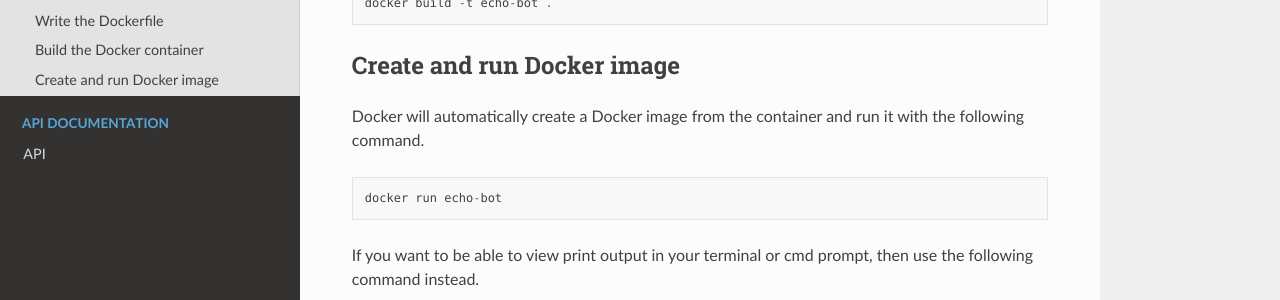
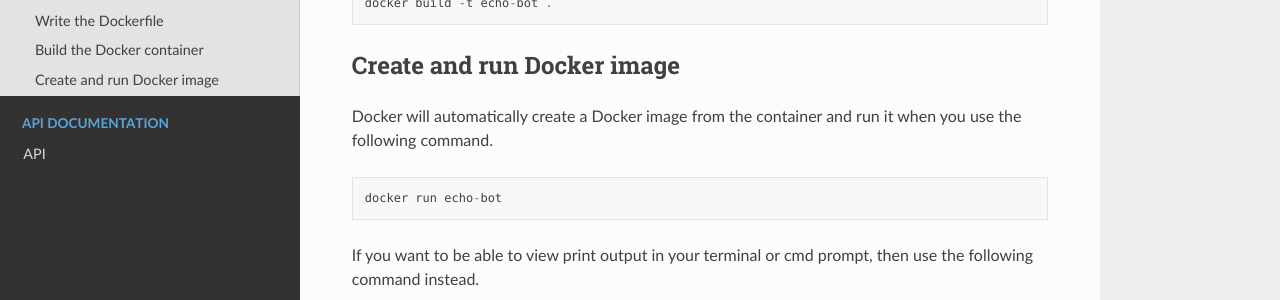
Before and after one commit to imbev/simplematrixbotlib, a Sphinx documentation site: the page built from doc/usage-with-docker.md, in a window 1280 px wide and 900 px high, scrolled down 1108 px. Shown: the part 281-581 px from the top of the window. Built offline with Sphinx 7.4.7 and the Read the Docs theme 2.0.0, drawn with Linux system fonts in a browser that asks for light colours.

Commit message:
Make minor grammar fixes

````diff
--- a/doc/usage-with-docker.md
+++ b/doc/usage-with-docker.md
@@ -38,7 +38,7 @@ docker build -t echo-bot .
 
 ### Create and run Docker image
 
-Docker will automatically create a Docker image from the container and run it with the following command.
+Docker will automatically create a Docker image from the container and run it when you use the following command.
 ```
 docker run echo-bot
 ```
````
